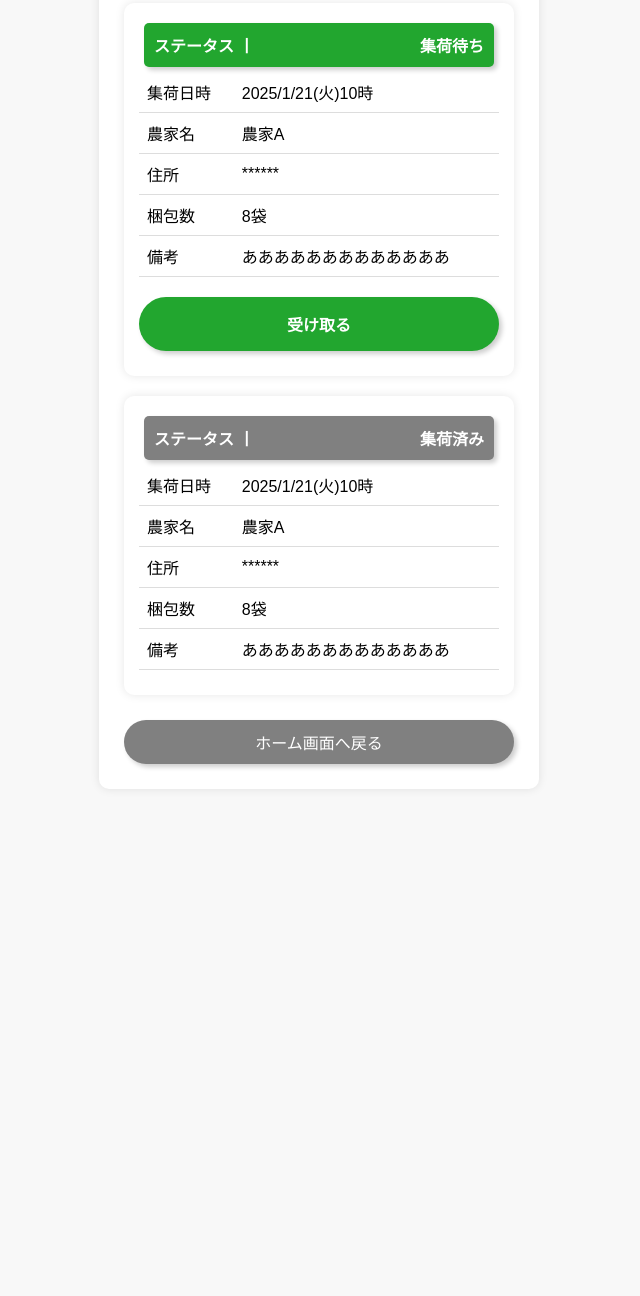
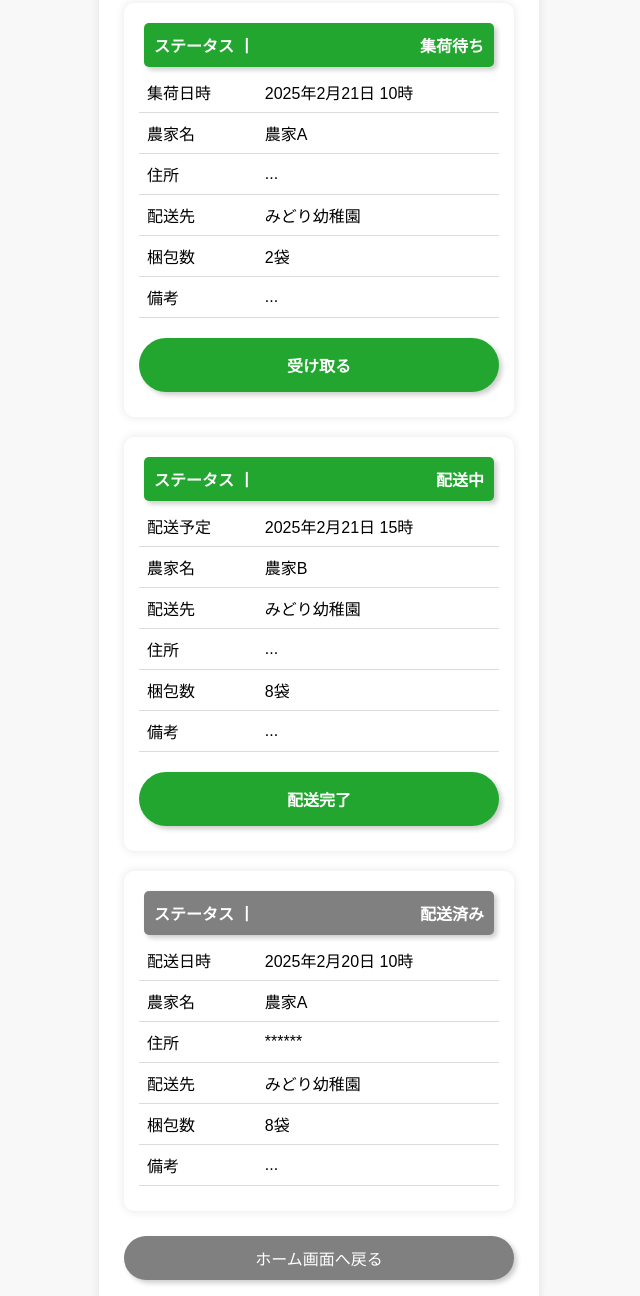
Before and after one commit to ree-jp-univ/agri-deliver, a plain HTML site: page collection.html in a window 1280 px wide. Shown: the part 379-1675 px from the top of the page, without its empty margins (321-961 px from the left). Before the commit the page ends 1196 px from the top, so only its background shows below. Drawn offline with Linux system fonts and the light colour scheme.

Commit message:
✨ 集荷・配送作業の情報を更新し、配送先や梱包数を追加

```diff
--- a/collection.html
+++ b/collection.html
@@ -11,7 +11,7 @@
 
 <body>
     <div class="container">
-        <div class="header">集荷作業</div>
+        <div class="header">集荷・配送作業</div>
 
         <img class="map-image" src="./img/map_image.png" alt="地図イメージ">
 
@@ -23,7 +23,79 @@
             <table class="info-table">
                 <tr>
                     <td>集荷日時</td>
-                    <td>2025/1/21(火)10時</td>
+                    <td>2025年2月21日 10時</td>
+                </tr>
+                <tr>
+                    <td>農家名</td>
+                    <td>農家A</td>
+                </tr>
+                <tr>
+                    <td>住所</td>
+                    <td>...</td>
+                </tr>
+                <tr>
+                    <td>配送先</td>
+                    <td>みどり幼稚園</td>
+                </tr>
+                <tr>
+                    <td>梱包数</td>
+                    <td>2袋</td>
+                </tr>
+                <tr>
+                    <td>備考</td>
+                    <td>...</td>
+                </tr>
+            </table>
+            <div class="button-container">
+                <a href="./qr.html?num=2" class="button big-button">受け取る</a>
+            </div>
+        </div>
+
+        <div class="card-container">
+            <div class="header status">
+                <span>ステータス 丨</span>
+                <span>配送中</span>
+            </div>
+            <table class="info-table">
+                <tr>
+                    <td>配送予定</td>
+                    <td>2025年2月21日 15時</td>
+                </tr>
+                <tr>
+                    <td>農家名</td>
+                    <td>農家B</td>
+                </tr>
+                <tr>
+                    <td>配送先</td>
+                    <td>みどり幼稚園</td>
+                </tr>
+                <tr>
+                    <td>住所</td>
+                    <td>...</td>
+                </tr>
+                <tr>
+                    <td>梱包数</td>
+                    <td>8袋</td>
+                </tr>
+                <tr>
+                    <td>備考</td>
+                    <td>...</td>
+                </tr>
+            </table>
+            <div class="button-container">
+                <a href="./qr.html?num=8" class="button big-button">配送完了</a>
+            </div>
+        </div>
+
+        <div class="card-container">
+            <div class="header status status-gray">
+                <span>ステータス 丨</span>
+                <span>配送済み</span>
+            </div>
+            <table class="info-table">
+                <tr>
+                    <td>配送日時</td>
+                    <td>2025年2月20日 10時</td>
                 </tr>
                 <tr>
                     <td>農家名</td>
@@ -34,36 +106,8 @@
                     <td>******</td>
                 </tr>
                 <tr>
-                    <td>梱包数</td>
-                    <td>8袋</td>
-                </tr>
-                <tr>
-                    <td>備考</td>
-                    <td>あああああああああああああ</td>
-                </tr>
-            </table>
-            <div class="button-container">
-                <a href="./qr.html" class="button big-button">受け取る</a>
-            </div>
-        </div>
-
-        <div class="card-container">
-            <div class="header status status-gray">
-                <span>ステータス 丨</span>
-                <span>集荷済み</span>
-            </div>
-            <table class="info-table">
-                <tr>
-                    <td>集荷日時</td>
-                    <td>2025/1/21(火)10時</td>
-                </tr>
-                <tr>
-                    <td>農家名</td>
-                    <td>農家A</td>
-                </tr>
-                <tr>
-                    <td>住所</td>
-                    <td>******</td>
+                    <td>配送先</td>
+                    <td>みどり幼稚園</td>
                 </tr>
                 <tr>
                     <td>梱包数</td>
@@ -71,7 +115,7 @@
                 </tr>
                 <tr>
                     <td>備考</td>
-                    <td>あああああああああああああ</td>
+                    <td>...</td>
                 </tr>
             </table>
         </div>
```
Also changed, not shown: index.html (+1 -2 lines), qr.html (+17 -5 lines), request-submit.html (+38 -8 lines), request.html (+26 -6 lines).
